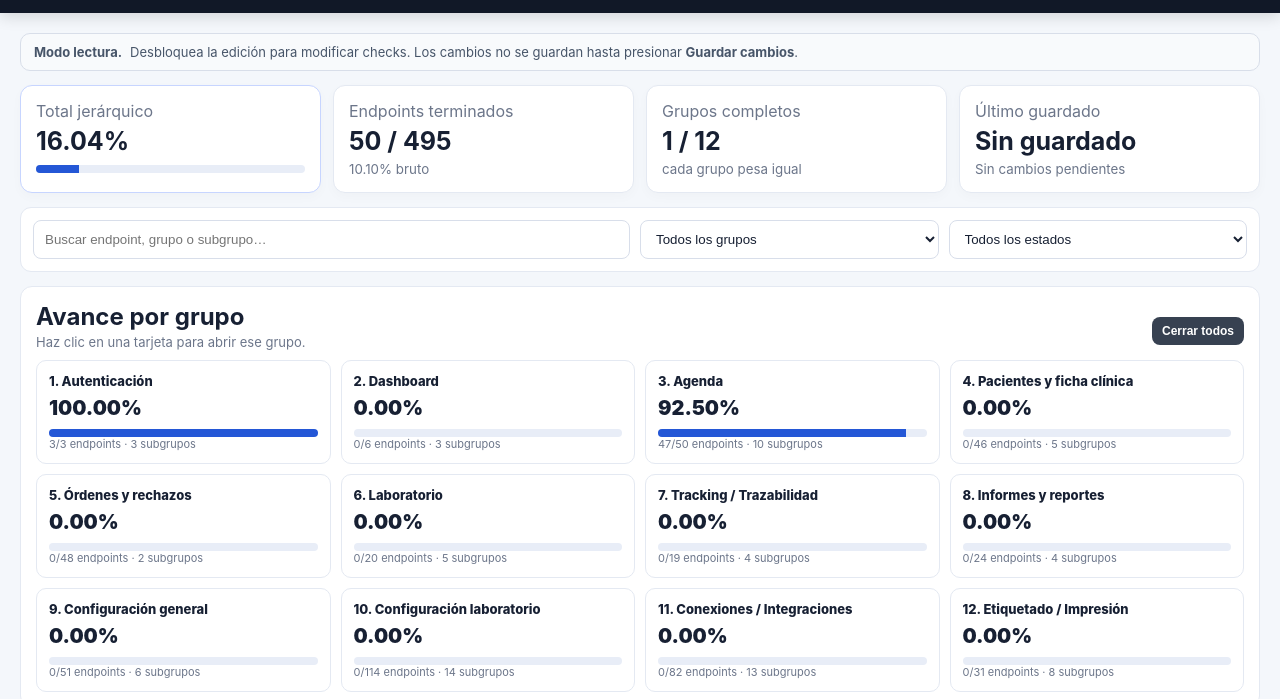
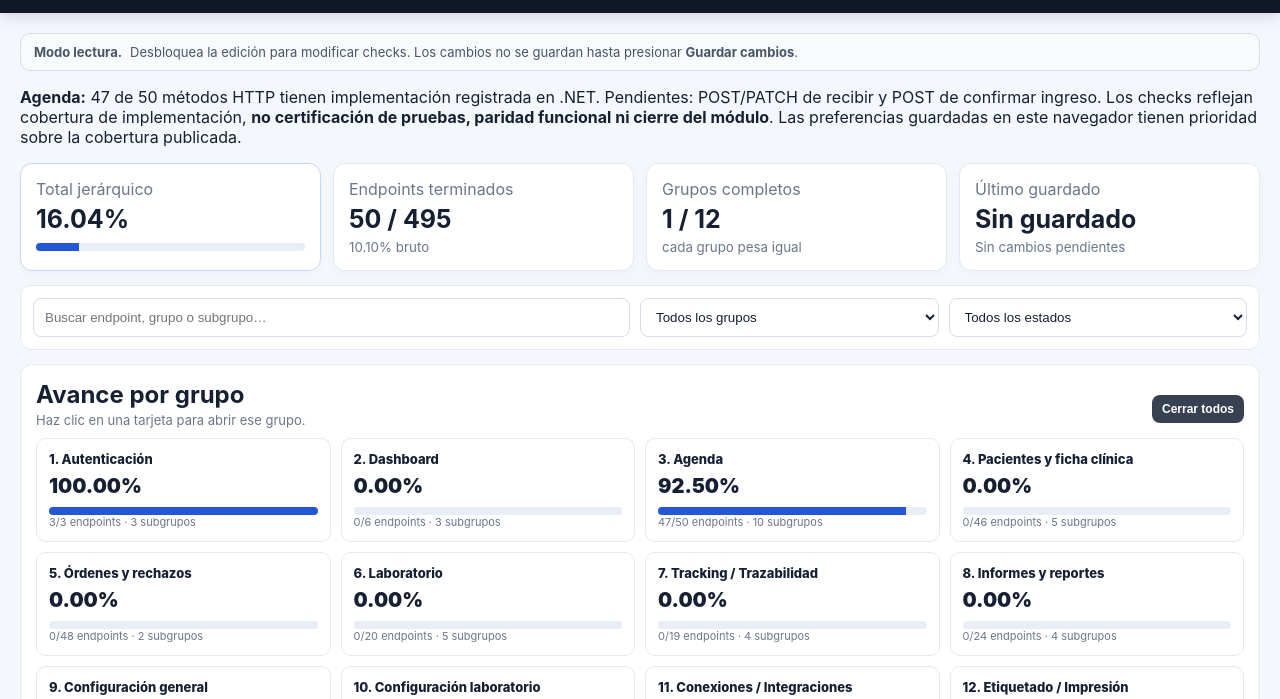
Before and after one commit to lopezpog/TrackingPythonToNet, a plain HTML site: page index.html in a window 1280 px wide. Shown: the part 77-776 px from the top of the page. Drawn offline with Linux system fonts and the light colour scheme.

Commit message:
docs(tracking): aclarar que Agenda 47/50 es cobertura declarada y no QA completo

```diff
--- a/index.html
+++ b/index.html
@@ -27,6 +27,8 @@
       <strong>Modo lectura.</strong>
       <span>Desbloquea la edición para modificar checks. Los cambios no se guardan hasta presionar <b>Guardar cambios</b>.</span>
     </div>
+
+    <p class="tracking-note"><strong>Agenda:</strong> 47 de 50 métodos HTTP tienen implementación registrada en .NET. Pendientes: POST/PATCH de recibir y POST de confirmar ingreso. Los checks reflejan cobertura de implementación, <strong>no certificación de pruebas, paridad funcional ni cierre del módulo</strong>. Las preferencias guardadas en este navegador tienen prioridad sobre la cobertura publicada.</p>
 
     <section class="summary-grid">
       <article class="metric primary">
```
